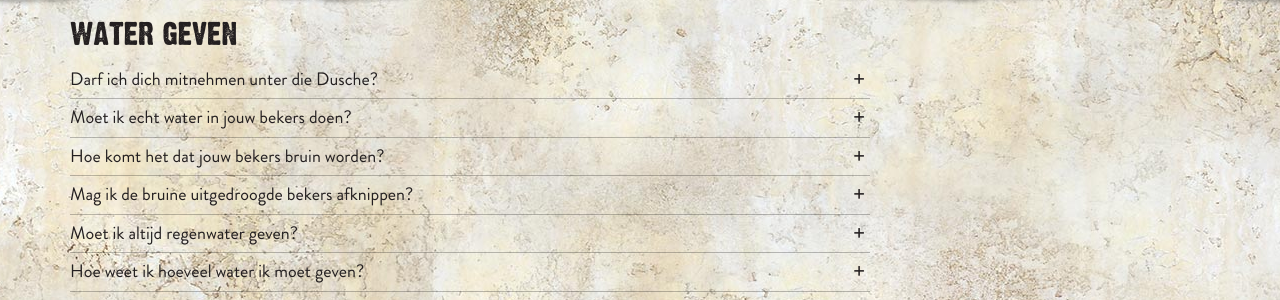
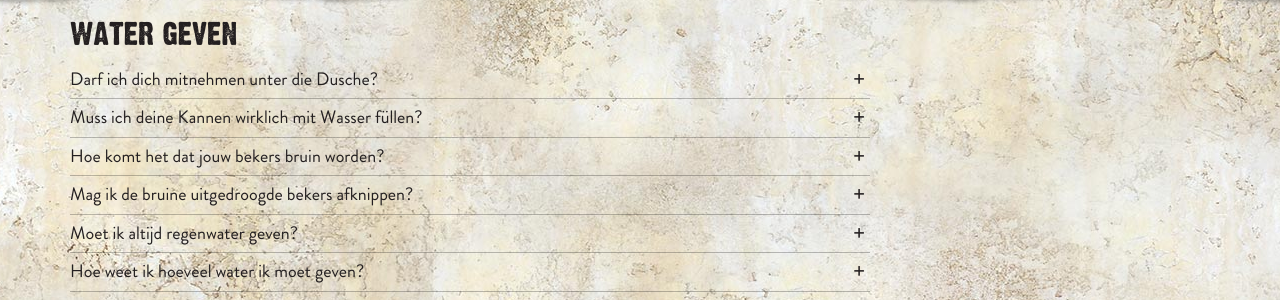
Before and after one commit to jhvanderschee/monkeyjars_de, a Jekyll site: the page built from wissenswertes/index.md, in a window 1280 px wide and 900 px high, scrolled down 347 px. Shown: the part 156-456 px from the top of the window. Built offline with Jekyll 4.4.1, drawn with Linux system fonts in a browser that asks for light colours; part of the change alters nothing that is shown.

Commit message:
Updated 'wissenswertes/index.md' via CloudCannon

```diff
--- a/wissenswertes/index.md
+++ b/wissenswertes/index.md
@@ -33,13 +33,13 @@ water_geven:
       Ja, sehr gerne sogar! Nicht zu oft, und du musst mich auch nicht
       einseifen. Das juckt nämlich ... Ich hänge auch gerne mal in einem
       feuchten Badezimmer ab.
-  - title: Moet ik echt water in jouw bekers doen?
+  - title: Muss ich deine Kannen wirklich mit Wasser füllen?
     content: >-
-      Nee, als je mij goed verzorgt hoeft dat niet. Mijn stengels kun je zien
-      als een natuurlijke gieter. Als je me genoeg water geeft en de plek waar
-      ik sta niet te droog is, dan vul ik mijn beker gewoon zelf met een laagje
-      water. Afhankelijk van mijn soort vul ik mijn beker tot 1/3e, maar dat
-      hoeft niet altijd zo te zijn.
+      Nein. Wenn du mich gut pflegst, ist das nicht notwendig. Meine Stiele
+      wirken wie natürliche Gießkannen. Wenn du mich ausreichend gießt und mein
+      Standort nicht zu trocken ist, fülle ich meine Kannen einfach selbst mit
+      ein wenig Wasser. Es gibt unterschiedliche Arten von mir, und einige
+      füllen ihre Kannen bis zu einem Drittel. Das ist aber nicht immer so.
   - title: Hoe komt het dat jouw bekers bruin worden?
     content: >-
       Als mijn bekers bruin worden is er iets mis. Meestal heb ik dan te weinig
```
